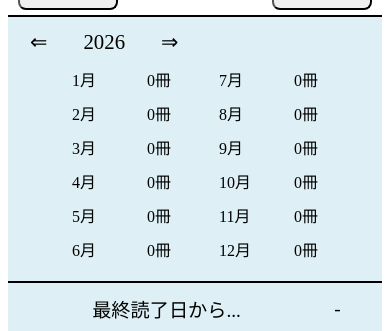
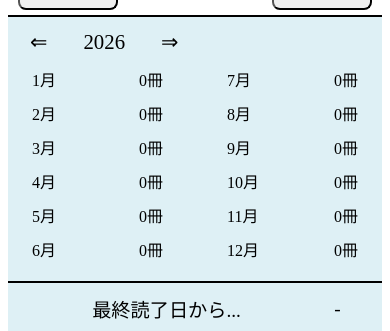
Before and after one commit to k-tsuichihara/MyHomePage, a React (Vite) app in the folder tools/reading-log/: page / in a window 390 px wide. Shown: the part 342-673 px from the top of the page. Built offline with nearby package versions, Linux system fonts and the light colour scheme; no server answers; the database is empty.

Commit message:
読書管理アプリを更新

```diff
--- a/tools/reading-log/src/components/book/BookForm.css
+++ b/tools/reading-log/src/components/book/BookForm.css
@@ -15,7 +15,7 @@
 
     .book-cover {
         width: min(200px, 70vw);
-        margin: 0 auto;
+        margin: 0 auto 28px;
     }
 }
 .book-cover{
--- a/tools/reading-log/src/components/main/Statistics.css
+++ b/tools/reading-log/src/components/main/Statistics.css
@@ -26,6 +26,14 @@
     gap : 48px;
     padding: 0 64px 20px;
 }
+@media (max-width: 768px) {
+    .monthly-counts {
+        grid-template-columns: 1fr 1fr;
+        column-gap: 64px;
+        row-gap: 0;
+        padding: 0 24px 20px;
+    }
+}
 .month-column{
     display:flex;
     flex-direction: column;
```
Also changed, not shown: 5 other files (tests, documents, lock files or other folders).
